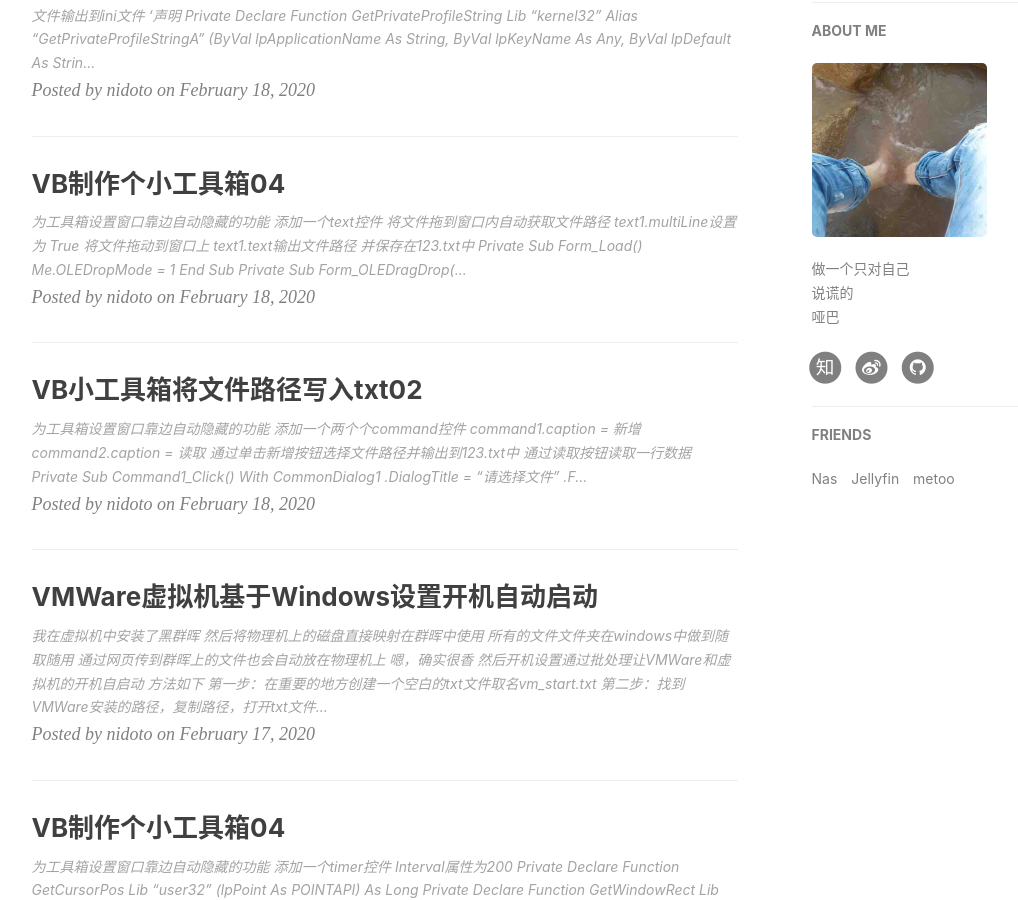
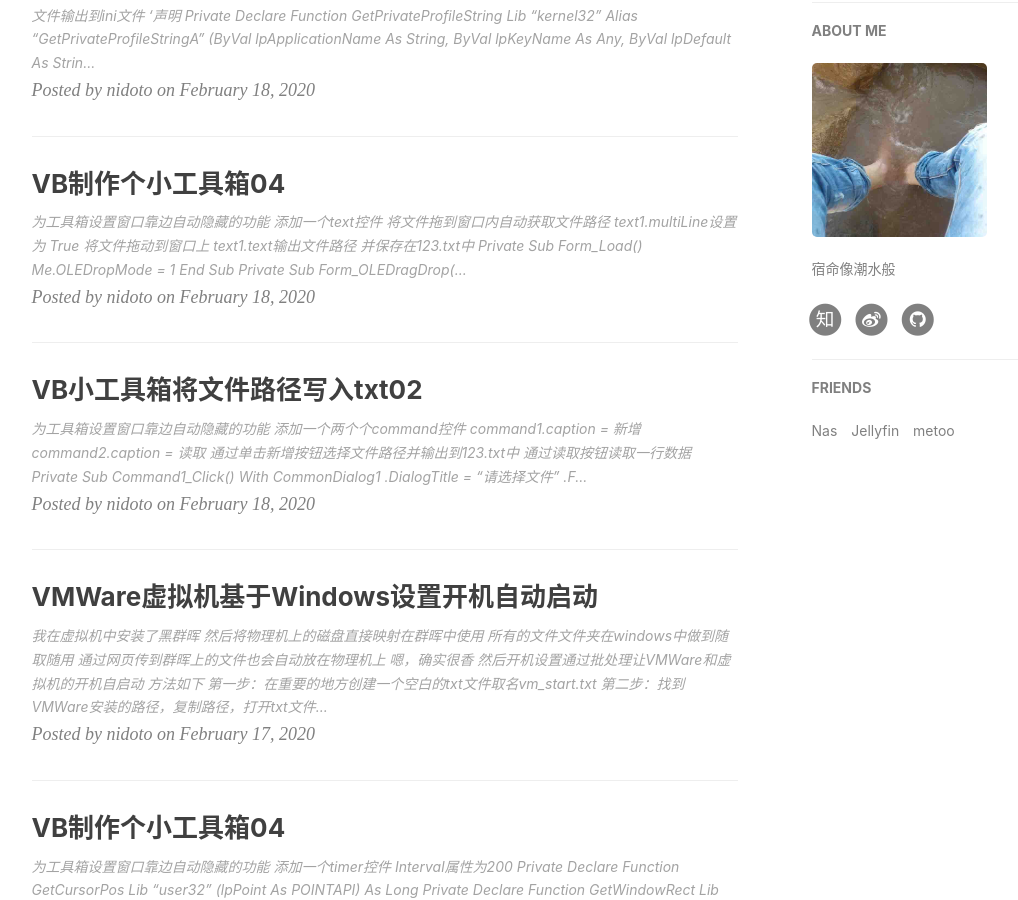
Before and after one commit to nidoto/nidoto.github.io, a Jekyll site: the page built from index.html, in a window 1280 px wide and 900 px high, scrolled down 691 px. Shown: the whole window, without its empty margins (136-1154 px from the left). Built offline with Jekyll 4.4.1, drawn with Linux system fonts in a browser that asks for light colours; nearby versions of some CDN libraries; the list of posts is cut into pages by our own code; comment, search, counter and statistics services are not loaded.

Commit message:
Update _config.yml

```diff
--- a/_config.yml
+++ b/_config.yml
@@ -80,7 +80,7 @@ ga_domain: false
 
 # Sidebar settings
 sidebar: true                           # whether or not using Sidebar.
-sidebar-about-description:  "做一个只对自己<br>说谎的<br>哑巴"
+sidebar-about-description:  "宿命像潮水般"
 sidebar-avatar: /img/meta/avatar.jpg     # use absolute URL, seeing it's used in both `/` and `/about/`
 
 
```
